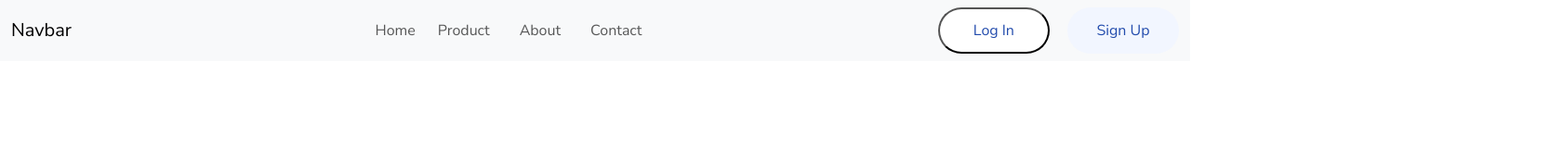
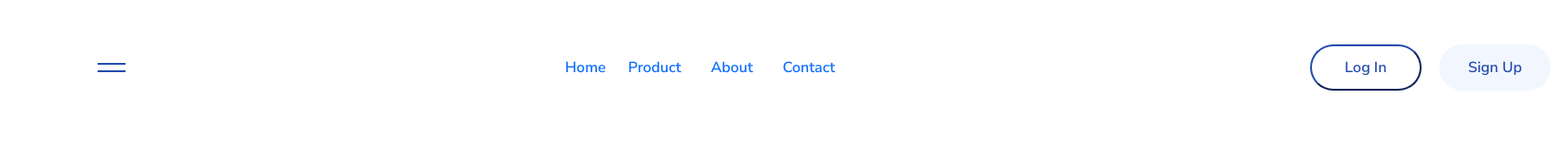
Before and after one commit to wdp-12/finalprojek2-kelompok2, a plain HTML site: page index.html in a window 1280 px wide. Shown: the whole page at 93% size, 1680 px wide, since content can reach past the window. Drawn offline with nearby package versions, Linux system fonts and the light colour scheme.

Commit message:
add section header, fix navbar from Odilia branch

```diff
--- a/css/style.css
+++ b/css/style.css
@@ -17,8 +17,8 @@
   }
 
   .nav-link{
-    color: #234cad;
-    background-color: #234cad;
+    color: var(--text);
+    background-color: var(--text);
   }
 
   .button-primary{
@@ -28,6 +28,43 @@
     border-radius: 30px;
     color: #234CAD;
     background-color: white;
+}
+
+.header {
+  margin-top: 5vh;
+  margin-left: 10vh;
+  width: 200vh;
+}
+
+#menu-toggle {
+  opacity: 0;
+}
+#menu-toggle:checked + .menu-btn > span {
+  transform: rotate(45deg);
+}
+#menu-toggle:checked + .menu-btn > span::after {
+  top: 0;
+  transform: rotate(90deg);
+}
+
+.menu-btn > span,
+.menu-btn > span::after {
+  position: absolute;
+  top: 3.5vh;
+  width: 30px;
+  height: 2px;
+  cursor: pointer;
+  background-color: var(--text);
+}
+
+.menu-btn > span::after {
+  content: '';
+  top: 1vh;
+}
+
+
+.button-primary {
+  border-color: var(--text);
 }
 
 .button-secondary {
--- a/index.html
+++ b/index.html
@@ -1,5 +1,6 @@
 <!DOCTYPE html>
 <html lang="en">
+
 <head>
   <meta charset="UTF-8" />
   <meta name="viewport" content="width=device-width, initial-scale=1.0" />
@@ -7,73 +8,65 @@
   <link rel="preconnect" href="https://fonts.gstatic.com" crossorigin />
   <link rel="stylesheet" href="css/style.css">
   <!-- bootstrap cdn  -->
-    <link
-      href="https://cdn.jsdelivr.net/npm/bootstrap@5.3.2/dist/css/bootstrap.min.css"
-      rel="stylesheet"
-      integrity="sha384-T3c6CoIi6uLrA9TneNEoa7RxnatzjcDSCmG1MXxSR1GAsXEV/Dwwykc2MPK8M2HN"
-      crossorigin="anonymous"
-    />
+  <link href="https://cdn.jsdelivr.net/npm/bootstrap@5.3.2/dist/css/bootstrap.min.css" rel="stylesheet"
+    integrity="sha384-T3c6CoIi6uLrA9TneNEoa7RxnatzjcDSCmG1MXxSR1GAsXEV/Dwwykc2MPK8M2HN" crossorigin="anonymous" />
   <!-- nunito font cdn -->
-    <link
-      href="https://fonts.googleapis.com/css2?family=Nunito:wght@400;500;600;700;800;900&display=swap"
-      rel="stylesheet"
-    />
+  <link href="https://fonts.googleapis.com/css2?family=Nunito:wght@400;500;600;700;800;900&display=swap"
+    rel="stylesheet" />
   <title>DesignTech</title>
   <link rel="icon" href="assets/logo.png" type="image/x-icon">
 </head>
+
 <body>
   <!-- slicing disini ges -->
   <!-- Navbar -->
-     <nav class="navbar navbar-expand-lg navbar-light bg-light">
+  <section class="header">
+    <nav class="navbar navbar-expand-lg navbar-light">
       <div class="container-fluid">
-          <a class="navbar-brand" href="#">Navbar</a>
-          <button class="navbar-toggler" type="button" data-bs-toggle="collapse" data-bs-target="#navbarNav"
-              aria-controls="navbarNav" aria-expanded="false" aria-label="Toggle navigation">
-              <span class="navbar-toggler-icon"></span>
-          </button>
-          <div class="collapse navbar-collapse" id="navbarNav">
+        <input id="menu-toggle" type="checkbox"/>
+        <label class="menu-btn" for="menu-toggle">
+          <span></span>
+        </label>
+
+        <div class="collapse navbar-collapse">
           <ul class="navbar-nav m-auto">
             <li class="nav-item">
-                      <a class="nav-link" aria-current="page" href="#">Home</a>
+              <a class="nav-link text-primary fw-bolder" aria-current="page" href="#">Home</a>
             </li>
             <li class="nav-item mx-2">
-                      <a class="nav-link" href="#">Product</a>
+              <a class="nav-link text-primary fw-bolder" href="#">Product</a>
             </li>
             <li class="nav-item mx-2">
-                      <a class="nav-link" href="#">About</a>
+              <a class="nav-link text-primary fw-bolder" href="#">About</a>
             </li>
             <li class="nav-item mx-2">
-                      <a class="nav-link" href="#">Contact</a>
+              <a class="nav-link text-primary fw-bolder" href="#">Contact</a>
             </li>
           </ul>
 
           <div>
             <form class="display-flex">
-                      <button class="button-primary">Log In</button>
-                      <button class="button-secondary">Sign Up</button>
+              <button class="button-primary fw-bold">Log In</button>
+              <button class="button-secondary fw-bold">Sign Up</button>
             </form>
           </div>
         </div>
       </div>
     </nav>
+  </section>
 
   <!-- akhir slicing disini ges -->
 
   <!-- bootstrap & popperJs CDN -->
-    <script
-      src="https://cdn.jsdelivr.net/npm/bootstrap@5.3.2/dist/js/bootstrap.bundle.min.js"
+  <script src="https://cdn.jsdelivr.net/npm/bootstrap@5.3.2/dist/js/bootstrap.bundle.min.js"
     integrity="sha384-C6RzsynM9kWDrMNeT87bh95OGNyZPhcTNXj1NW7RuBCsyN/o0jlpcV8Qyq46cDfL"
-      crossorigin="anonymous"
-    ></script>
-    <script
-      src="https://cdn.jsdelivr.net/npm/@popperjs/core@2.11.8/dist/umd/popper.min.js"
+    crossorigin="anonymous"></script>
+  <script src="https://cdn.jsdelivr.net/npm/@popperjs/core@2.11.8/dist/umd/popper.min.js"
     integrity="sha384-I7E8VVD/ismYTF4hNIPjVp/Zjvgyol6VFvRkX/vR+Vc4jQkC+hVqc2pM8ODewa9r"
-      crossorigin="anonymous"
-    ></script>
-    <script
-      src="https://cdn.jsdelivr.net/npm/bootstrap@5.3.2/dist/js/bootstrap.min.js"
+    crossorigin="anonymous"></script>
+  <script src="https://cdn.jsdelivr.net/npm/bootstrap@5.3.2/dist/js/bootstrap.min.js"
     integrity="sha384-BBtl+eGJRgqQAUMxJ7pMwbEyER4l1g+O15P+16Ep7Q9Q+zqX6gSbd85u4mG4QzX+"
-      crossorigin="anonymous"
-    ></script>
+    crossorigin="anonymous"></script>
 </body>
+
 </html>
```
Lines whose indentation alone changed are shown as unchanged.
